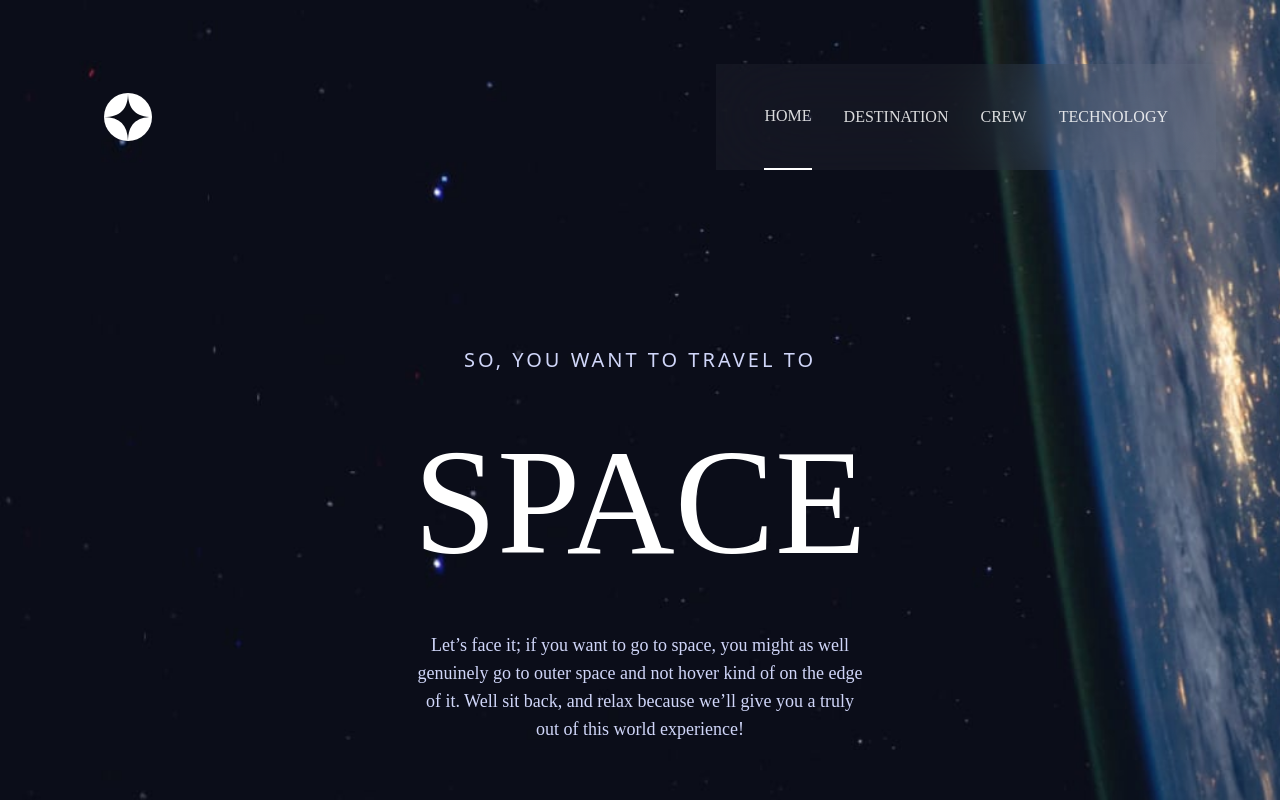
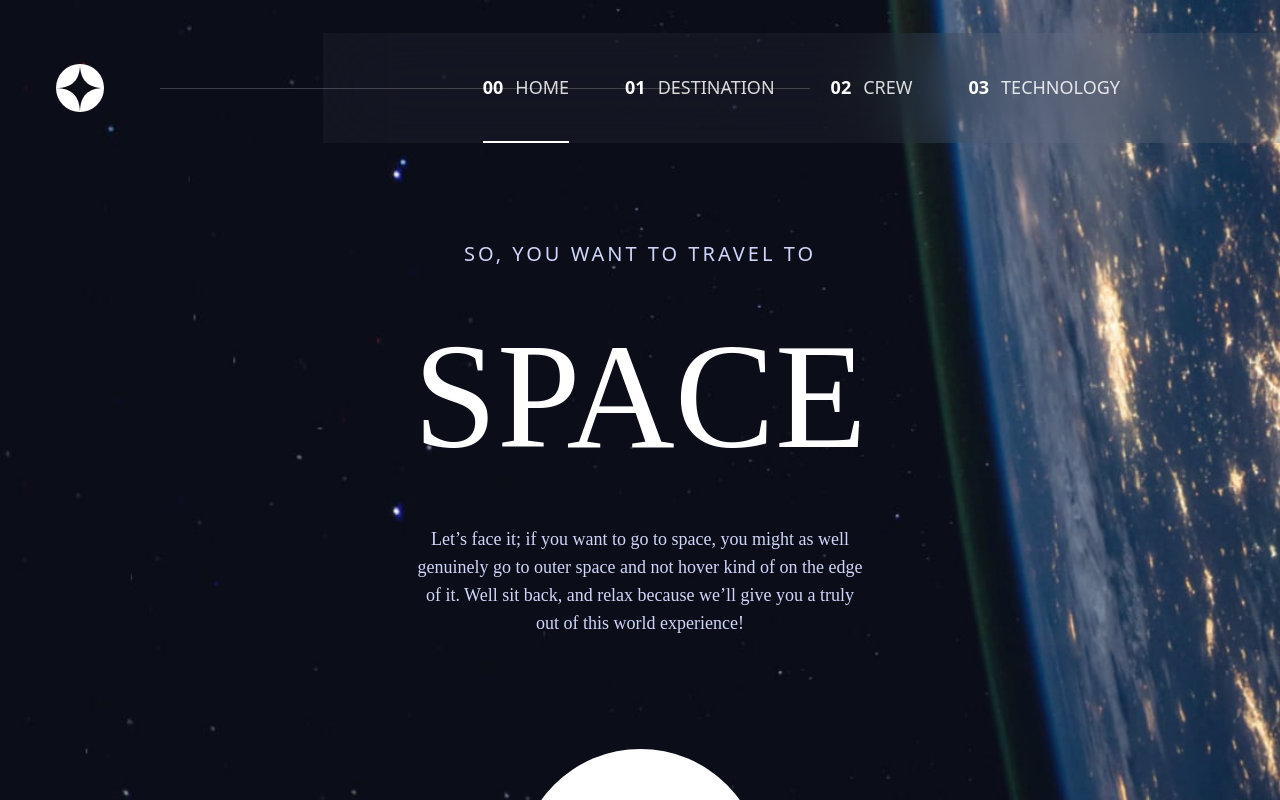
Before and after one commit to RonaldMamani/SpaceTourism_Angular, an Angular app: page / in a window 1280 px wide. Shown: the top 800 px of the page. Built offline with nearby package versions, Linux system fonts and the light colour scheme.

Commit message:
Adicionando o header para telas desktop

```diff
--- a/src/app/components/header/header.component.html
+++ b/src/app/components/header/header.component.html
@@ -1,35 +1,63 @@
 <header class="
     flex justify-between items-center relative
     md:px-0
-    lg:p-16
     ">
     <img
         routerLink="/"
         class="
             px-6 py-6
             md:px-10
+            lg:py-16 lg:px-14
             "
-        src="../../../assets/shared/logo.svg" alt="">
+        src="../../../assets/shared/logo.svg"
+        alt="Logo do Space Tourism">
     <app-nav-mobile />
+    <div class="max-[1023px]:hidden absolute left-40 border-t-white/20 border-t w-[650px] z-30"></div>
     <div class="
-        max-[767px]:hidden flex justify-between gap-5 text-white/85 font-extralight font-['BarlowCondensed'] bg-[#ffffff0a] backdrop-blur-2xl
+        max-[767px]:hidden flex justify-between gap-5 text-white/85 font-extralight font-['Barlow Condensed'] bg-[#ffffff0a] backdrop-blur-2xl
         md:px-12 md:gap-8
+        lg:px-32 lg:gap-14 lg:text-lg
+        xl:px-40
         ">
         <button
             routerLink="/"
-            class="uppercase py-10"
-            [ngClass]="{'border-b-white border-b-2' : currentPath == '/', '' : currentPath != '/' }">Home</button>
+            class="
+                flex gap-3 uppercase py-10
+                hover:border-b-2 hover:border-white hover:text-white transition-all
+                "
+            [ngClass]="{'border-b-white border-b-2' : currentPath == '/', '' : currentPath != '/' }">
+            <span class="max-[1023px]:hidden font-bold text-white">00</span>
+            <span>Home</span>
+        </button>
         <button
             routerLink="/destination"
-            class="uppercase py-10"
-            [ngClass]="{'border-b-white border-b-2' : currentPath == '/destination' || currentPath == '/destination/mars' || currentPath == '/destination/europa' || currentPath == '/destination/titan', '' : currentPath != '/destination' }">Destination</button>
+            class="
+                flex gap-3 uppercase py-10
+                hover:border-b-2 hover:border-white hover:text-white transition-all
+                "
+            [ngClass]="{'border-b-white border-b-2' : currentPath == '/destination' || currentPath == '/destination/mars' || currentPath == '/destination/europa' || currentPath == '/destination/titan', '' : currentPath != '/destination' }">
+            <span class="max-[1023px]:hidden font-bold text-white">01</span>
+            <span>Destination</span>
+        </button>
         <button
             routerLink="/crew"
-            class="uppercase py-10"
-            [ngClass]="{'border-b-white border-b-2' : currentPath == '/crew' || currentPath == '/crew/specialist' || currentPath == '/crew/pilot' || currentPath == '/crew/engineer', '' : currentPath != '/crew' }">Crew</button>
+            class="
+                flex gap-3 uppercase py-10
+                hover:border-b-2 hover:border-white hover:text-white transition-all
+                "
+            [ngClass]="{'border-b-white border-b-2' : currentPath == '/crew' || currentPath == '/crew/specialist' || currentPath == '/crew/pilot' || currentPath == '/crew/engineer', '' : currentPath != '/crew' }">
+            <span class="max-[1023px]:hidden font-bold text-white">02</span>
+            <span>Crew</span>
+        </button>
         <button
             routerLink="/technology"
-            class="uppercase py-10"
-            [ngClass]="{'border-b-white border-b-2' : currentPath == '/technology', '' : currentPath != '/technology' }">Technology</button>
+            class="
+                flex gap-3 uppercase py-10
+                hover:border-b-2 hover:border-white hover:text-white transition-all
+                "
+            [ngClass]="{'border-b-white border-b-2' : currentPath == '/technology', '' : currentPath != '/technology' }">
+            <span class="max-[1023px]:hidden font-bold text-white">03</span>
+            <span>Technology</span>
+        </button>
     </div>
 </header>
--- a/src/app/pages/home/home.component.html
+++ b/src/app/pages/home/home.component.html
@@ -7,6 +7,7 @@
     <div class="
         py-10 px-6 flex flex-col gap-28
         md:pt-28 md:px-10
+        lg:pt-16 lg:px-14
         ">
         <div class="flex flex-col gap-4 text-center">
             <span class="
```
